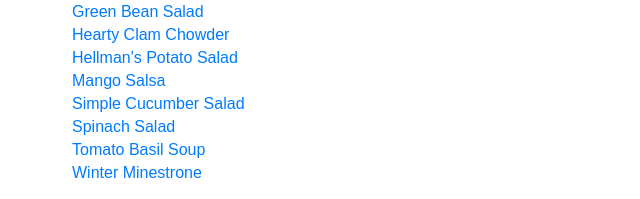
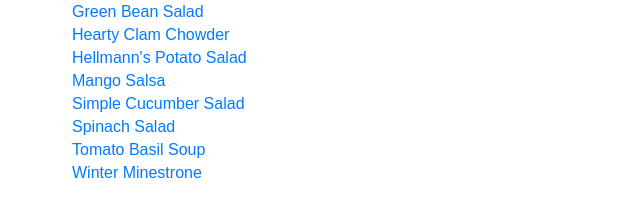
Before and after one commit to mccannclan/mccannclan.github.io, a plain HTML site: page Unjoy.html in a window 1280 px wide. Shown: the part 789-988 px from the top of the page, 108-748 px from the left. Drawn offline with Linux system fonts and the light colour scheme.

Commit message:
Update Unjoy.html

```diff
--- a/Unjoy.html
+++ b/Unjoy.html
@@ -70,7 +70,7 @@
             <li><a href="https://mccannclan.github.io/dads-blue-cheese-dressing.html">Dad's Blue Cheese Salad Dressing</a></li>
             <li><a href="https://mccannclan.github.io/green-bean-salad.html">Green Bean Salad</a></li>
             <li><a href="https://mccannclan.github.io/hearty-clam-chowder.html">Hearty Clam Chowder</a></li>
-            <li><a href="https://mccannclan.github.io/hellmans-potato-salad.html">Hellman's Potato Salad</a></li>
+            <li><a href="https://mccannclan.github.io/hellmans-potato-salad.html">Hellmann's Potato Salad</a></li>
             <li><a href="https://mccannclan.github.io/mango-salsa.html">Mango Salsa</a></li>
             <li><a href="https://mccannclan.github.io/simple-cucumber-salad.html">Simple Cucumber Salad</a></li>
             <li><a href="https://mccannclan.github.io/spinach-salad.html">Spinach Salad</a></li>
```
